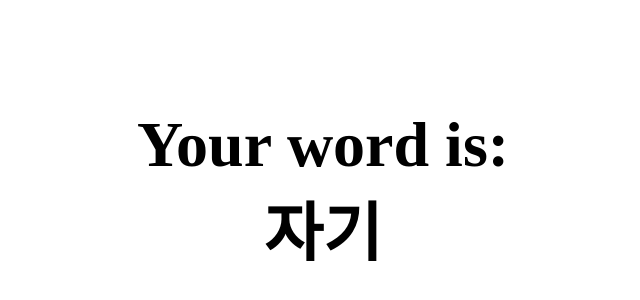
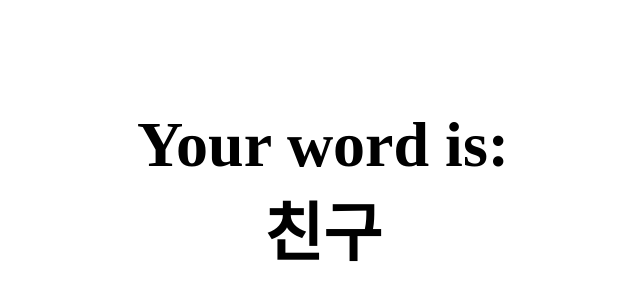
Before and after one commit to HeyHeyTaeTae/WordKor, a plain HTML site: page index.html in a window 1280 px wide. Shown: the part 84-384 px from the top of the page, without its empty margins (317-957 px from the left). Drawn offline with Linux system fonts and the light colour scheme.

Commit message:
added array of dummy words and random innerHTML on pageload. MVP achieved

```diff
--- a/index.html
+++ b/index.html
@@ -1,5 +1,6 @@
 <html>
 <head>
+	<meta charset="utf-8" />
 	<title></title>
 	<link rel="stylesheet" type="text/css" href="./style.css">
 </head>
@@ -7,8 +8,9 @@
 	<div class="content-wrapper">
 		<div class="word-div">
 			<h1>Your word is:</h1>
-			<h1 class="word-h1">자기</h1>
+			<h1 class="word-h1"></h1>
 		</div>
 	</div>
 </body>
+<script type="text/javascript" src="./index.js"></script>
 </html>
--- /dev/null
+++ b/index.js
@@ -0,0 +1,10 @@
+window.onload = function() {
+	console.log("Santity check!");
+	var wordCont = document.querySelector(".word-h1");
+	var randWord = wordList[Math.floor(Math.random() * wordList.length)];
+	wordCont.innerHTML = randWord;
+};
+
+
+
+var wordList = ["자기", "사랑", "커피", "고양이", "뽀뽀", "딸기", "학교", "강아지", "친구"];
```
